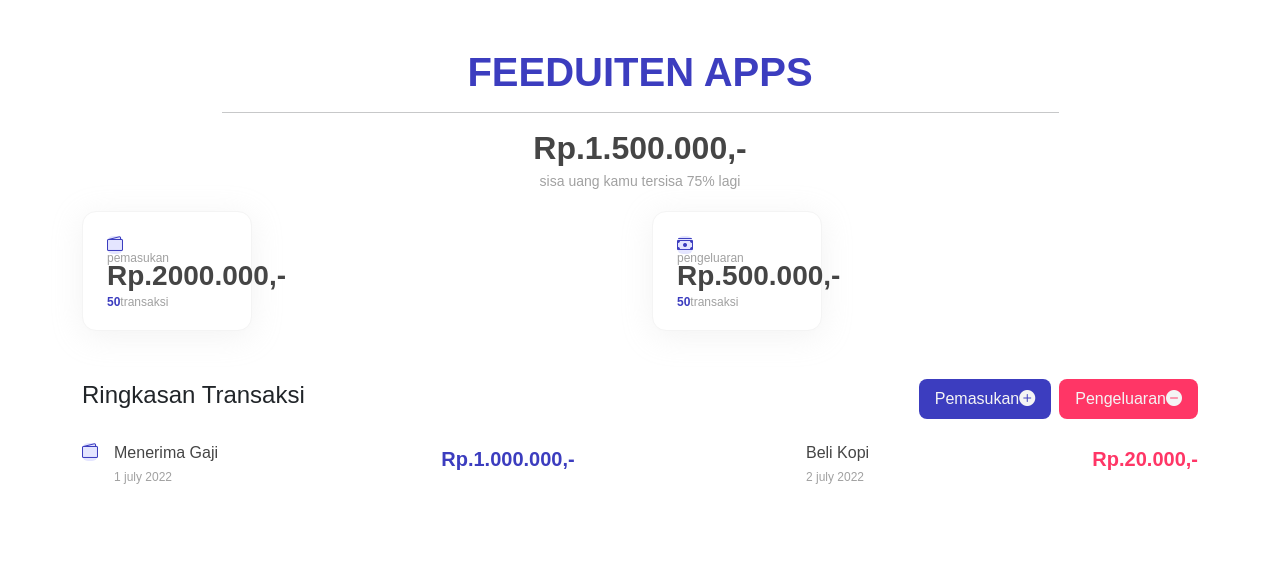
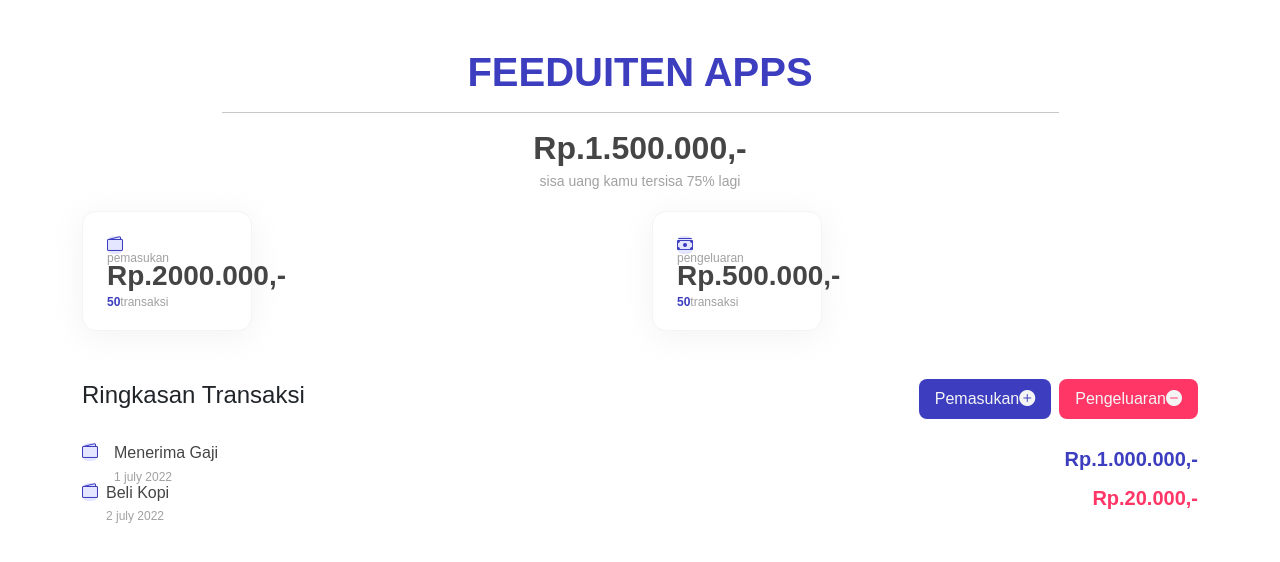
Before and after one commit to lssport/hattahasibuan.git.io, a React (Create React App) app: page / in a window 1280 px wide. Shown: the top 562 px of the page. Built offline with nearby package versions, Linux system fonts and the light colour scheme; a web font is replaced by a local one.

Commit message:
1 file modified

```diff
--- a/src/App.js
+++ b/src/App.js
@@ -59,14 +59,18 @@ class App extends React.Component {
       <span className='title-sm'>1 july 2022</span>
       </div>
       </div>
-      <h5 className='text-money-In'>Rp.1.000.000,-</h5>
+      <h5 className='text-money-In'>Rp.1.000.000,-</h5></div>
+      <div className='col-12 d-flex justify-content-between align-items-center'>
+      <div className='d-flex align-items-text'>
+      <div className='icon-wrapper'>
+        <i class="bi bi-wallet2"></i></div>
       <div className='transaction ms-2 d-flex flex-column'>
         <h6>Beli Kopi</h6>
-        <span className='title-sm'>2 july 2022</span></div>
+        <span className='title-sm'>2 july 2022</span></div></div>
         <h5 className='text-money-Out'>Rp.20.000,-</h5>
-        </div>
-        </div>
-        </div>
+        </div></div></div>
+
+
 
 </>
   );
```
